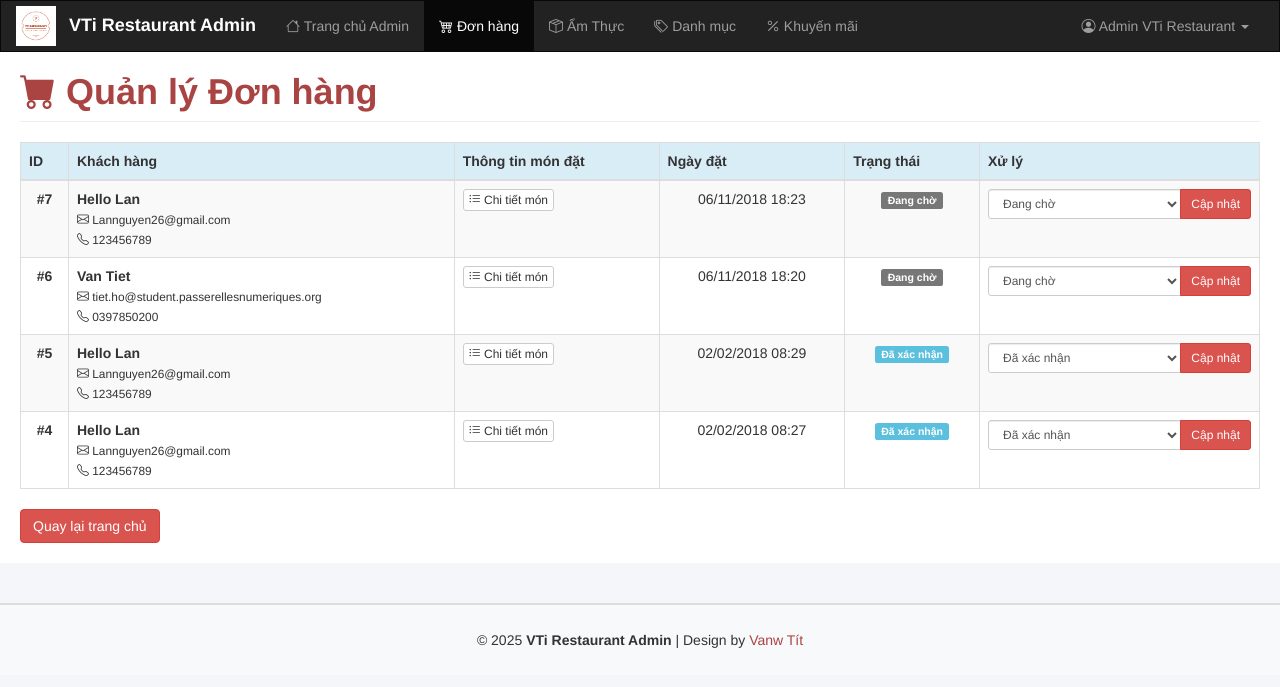
After one commit to vti0209/Nhahang_VTi, a PHP site: page /admin/order.php in a window 1280 px wide. The commit adds this page. Shown: the top 687 px of the page. Run offline with PHP 8.4, Linux system fonts and the light colour scheme; data comes from the database, SQL or seed files in the repository; both versions use the stored data as it was after the commit.

Commit message:
Hoàn chỉnh rồi

```diff
--- a/admin/category.php
+++ b/admin/category.php
@@ -88,6 +88,7 @@ foreach ($alerts as $key => $msg) {
         <div class="collapse navbar-collapse" id="admin-navbar">
             <ul class="nav navbar-nav">
                 <li><a href="index.php"><i class="bi bi-house"></i> Trang chủ Admin</a></li>
+                <li><a href="order.php"><i class="bi bi-cart4"></i> Đơn hàng</a></li>
                 <li><a href="product.php"><i class="bi bi-box-seam"></i> Ẩm Thực</a></li>
                 <li class="active"><a href="category.php"><i class="bi bi-tags"></i> Danh mục</a></li>
                 <li><a href="promotion-back.php"><i class="bi bi-percent"></i> Khuyến mãi</a></li>
--- /dev/null
+++ b/admin/order.php
@@ -0,0 +1,205 @@
+<?php
+if (session_status() == PHP_SESSION_NONE) {
+    session_start();
+}
+require_once('../model/connect.php');
+error_reporting(2);
+
+/* ===== ALERT THÔNG BÁO ===== */
+if (isset($_GET['msg']) && $_GET['msg'] == 'success') {
+    echo "<script>alert('Cập nhật trạng thái và gửi mail thành công!');</script>";
+}
+?>
+<!DOCTYPE html>
+<html lang="vi">
+<head>
+    <meta charset="UTF-8">
+    <title>Quản lý Đơn hàng | Admin</title>
+
+    <link rel="stylesheet" href="https://maxcdn.bootstrapcdn.com/bootstrap/3.4.1/css/bootstrap.min.css">
+    <link rel="stylesheet" href="https://cdn.jsdelivr.net/npm/bootstrap-icons@1.11.3/font/bootstrap-icons.css">
+
+    <style>
+        body { background: #f5f6fa; }
+        .navbar-admin { border-radius: 0; margin-bottom: 0; }
+        #page-wrapper {
+            background: #fff;
+            padding: 20px;
+            min-height: 500px;
+        }
+        .page-header { margin-top: 0; font-weight: bold; }
+        .reason-input { display: none; margin-top: 5px; }
+        .footer-admin {
+            background: #f8f9fa;
+            padding: 25px 15px;
+            margin-top: 40px;
+            border-top: 2px solid #ddd;
+        }
+    </style>
+</head>
+<body>
+
+<!-- ===== HEADER ===== -->
+<nav class="navbar navbar-inverse navbar-admin">
+    <div class="container-fluid">
+        <div class="navbar-header">
+            <button type="button" class="navbar-toggle collapsed"
+                    data-toggle="collapse" data-target="#admin-navbar">
+                <span class="icon-bar"></span>
+                <span class="icon-bar"></span>
+                <span class="icon-bar"></span>
+            </button>
+            <a class="navbar-brand" href="index.php" style="padding: 5px 15px;">
+                <img src="../images/logohong.png"
+                    alt="VTi Restaurant"
+                    style="height:40px; display:inline-block;">
+                <span style="color:#fff; font-weight:bold; margin-left:8px;">
+                    VTi Restaurant Admin
+                </span>
+            </a>
+        </div>
+
+        <div class="collapse navbar-collapse" id="admin-navbar">
+            <ul class="nav navbar-nav">
+                <li><a href="index.php"><i class="bi bi-house"></i> Trang chủ Admin</a></li>
+                <li class="active"><a href="order.php"><i class="bi bi-cart4"></i> Đơn hàng</a></li>
+                <li><a href="product.php"><i class="bi bi-box-seam"></i> Ẩm Thực</a></li>
+                <li><a href="category.php"><i class="bi bi-tags"></i> Danh mục</a></li>
+                <li><a href="promotion-back.php"><i class="bi bi-percent"></i> Khuyến mãi</a></li>
+            </ul>
+
+            <ul class="nav navbar-nav navbar-right">
+                <li class="dropdown">
+                    <a href="#" class="dropdown-toggle" data-toggle="dropdown">
+                        <i class="bi bi-person-circle"></i>
+                        <?= $_SESSION['admin'] ?? 'Admin VTi Restaurant'; ?>
+                        <span class="caret"></span>
+                    </a>
+                    <ul class="dropdown-menu">
+                        <li><a href="profile.php"><i class="bi bi-person"></i> Thông tin</a></li>
+                        <li class="divider"></li>
+                        <li>
+                            <a href="logout.php" class="text-danger">
+                                <i class="bi bi-box-arrow-right"></i> Đăng xuất
+                            </a>
+                        </li>
+                    </ul>
+                </li>
+            </ul>
+        </div>
+    </div>
+</nav>
+
+<div id="page-wrapper" class="container-fluid">
+    <h1 class="page-header text-danger">
+        <i class="bi bi-cart-fill"></i> Quản lý Đơn hàng
+    </h1>
+
+    <table class="table table-bordered table-striped table-hover">
+        <thead>
+            <tr class="text-center info">
+                <th>ID</th>
+                <th>Khách hàng</th>
+                <th>Thông tin món đặt</th>
+                <th>Ngày đặt</th>
+                <th>Trạng thái</th>
+                <th width="280">Xử lý</th>
+            </tr>
+        </thead>
+        <tbody>
+        <?php
+        $sql = "SELECT idOrder, fullname, email, phone, dateOrder, status
+                FROM view_order_list
+                GROUP BY idOrder
+                ORDER BY dateOrder DESC";
+        $result = mysqli_query($conn, $sql);
+
+        $status_names = ["Đang chờ", "Đã xác nhận", "Đang giao", "Sắp đến", "Thành công", "Thất bại"];
+        $labels = ["default", "info", "warning", "primary", "success", "danger"];
+
+        while ($row = mysqli_fetch_assoc($result)):
+            $st = $row['status'];
+        ?>
+        <tr>
+            <td class="text-center"><b>#<?= $row['idOrder'] ?></b></td>
+            <td>
+                <strong><?= $row['fullname'] ?></strong><br>
+                <small><i class="bi bi-envelope"></i> <?= $row['email'] ?></small><br>
+                <small><i class="bi bi-telephone"></i> <?= $row['phone'] ?></small>
+            </td>
+            <td>
+                <button class="btn btn-xs btn-default" data-toggle="collapse"
+                        data-target="#items-<?= $row['idOrder'] ?>">
+                    <i class="bi bi-list-ul"></i> Chi tiết món
+                </button>
+                <div id="items-<?= $row['idOrder'] ?>" class="collapse" style="margin-top:5px;font-size:12px;">
+                    <?php
+                    $idO = $row['idOrder'];
+                    $item_sql = "SELECT nameProduct, quantity
+                                 FROM view_order_list
+                                 WHERE idOrder = $idO";
+                    $item_res = mysqli_query($conn, $item_sql);
+                    while ($item = mysqli_fetch_assoc($item_res)) {
+                        echo "• {$item['nameProduct']} <span class='badge'>x{$item['quantity']}</span><br>";
+                    }
+                    ?>
+                </div>
+            </td>
+            <td class="text-center"><?= date('d/m/Y H:i', strtotime($row['dateOrder'])) ?></td>
+            <td class="text-center">
+                <span class="label label-<?= $labels[$st] ?>"><?= $status_names[$st] ?></span>
+            </td>
+            <td>
+                <form action="order-status-back.php" method="POST" style="margin:0;">
+                    <!-- ID xử lý nội bộ -->
+                    <input type="hidden" name="order_id" value="<?= $row['idOrder'] ?>">
+                    <!-- MÃ ĐƠN HIỂN THỊ GỬI MAIL -->
+                    <input type="hidden" name="order_code" value="<?= $row['idOrder'] ?>">
+                    <input type="hidden" name="customer_email" value="<?= $row['email'] ?>">
+
+                    <div class="input-group">
+                        <select name="status_val" class="form-control input-sm"
+                                onchange="toggleReason(this)">
+                            <?php foreach ($status_names as $k => $v): ?>
+                                <option value="<?= $k ?>" <?= ($k == $st) ? 'selected' : '' ?>>
+                                    <?= $v ?>
+                                </option>
+                            <?php endforeach; ?>
+                        </select>
+                        <span class="input-group-btn">
+                            <button type="submit" name="btn_update"
+                                    class="btn btn-danger btn-sm">Cập nhật</button>
+                        </span>
+                    </div>
+                    <input type="text" name="reason"
+                           class="form-control input-sm reason-input"
+                           placeholder="Lý do thất bại...">
+                </form>
+            </td>
+        </tr>
+        <?php endwhile; ?>
+        </tbody>
+    </table>
+
+    <a href="index.php" class="btn btn-danger">Quay lại trang chủ</a>
+</div>
+
+<footer class="footer-admin">
+    <div class="container-fluid text-center">
+        © <?= date('Y') ?> <b>VTi Restaurant Admin</b> | Design by
+        <span class="text-danger">Vanw Tít</span>
+    </div>
+</footer>
+
+<script>
+function toggleReason(select) {
+    const reasonInput = select.closest('form').querySelector('.reason-input');
+    reasonInput.style.display = (select.value == "5") ? "block" : "none";
+    reasonInput.required = (select.value == "5");
+}
+</script>
+
+<script src="https://ajax.googleapis.com/ajax/libs/jquery/3.7.1/jquery.min.js"></script>
+<script src="https://maxcdn.bootstrapcdn.com/bootstrap/3.4.1/js/bootstrap.min.js"></script>
+</body>
+</html>
--- a/admin/product.php
+++ b/admin/product.php
@@ -74,6 +74,7 @@ foreach ($alerts as $k => $v) {
         <div class="collapse navbar-collapse" id="admin-navbar">
             <ul class="nav navbar-nav">
                 <li><a href="index.php"><i class="bi bi-house"></i> Trang chủ Admin</a></li>
+                <li><a href="order.php"><i class="bi bi-cart4"></i> Đơn hàng</a></li>
                 <li class="active"><a href="product.php"><i class="bi bi-box-seam"></i> Ẩm Thực</a></li>
                 <li><a href="category.php"><i class="bi bi-tags"></i> Danh mục</a></li>
                 <li><a href="promotion-back.php"><i class="bi bi-percent"></i> Khuyến mãi</a></li>
--- a/admin/promotion-back.php
+++ b/admin/promotion-back.php
@@ -71,6 +71,7 @@ if (isset($_GET['ps'])) {
         <div class="collapse navbar-collapse" id="admin-navbar">
             <ul class="nav navbar-nav">
                 <li><a href="index.php"><i class="bi bi-house"></i> Trang chủ Admin</a></li>
+                <li><a href="order.php"><i class="bi bi-cart4"></i> Đơn hàng</a></li>
                 <li><a href="product.php"><i class="bi bi-box-seam"></i> Ẩm Thực</a></li>
                 <li><a href="category.php"><i class="bi bi-tags"></i> Danh mục</a></li>
                 <li class="active"><a href="promotion-back.php"><i class="bi bi-percent"></i> Khuyến mãi</a></li>
```
Also changed, not shown: admin/index.php (+24 -11 lines), admin/order-status-back.php (added, +113 -0 lines), checkout-success.php (+73 -104 lines), restaurant_vtiet27a.sql (+12 -4 lines), banh-bot-loc-nhan-tom-thit.png.webp (added).
